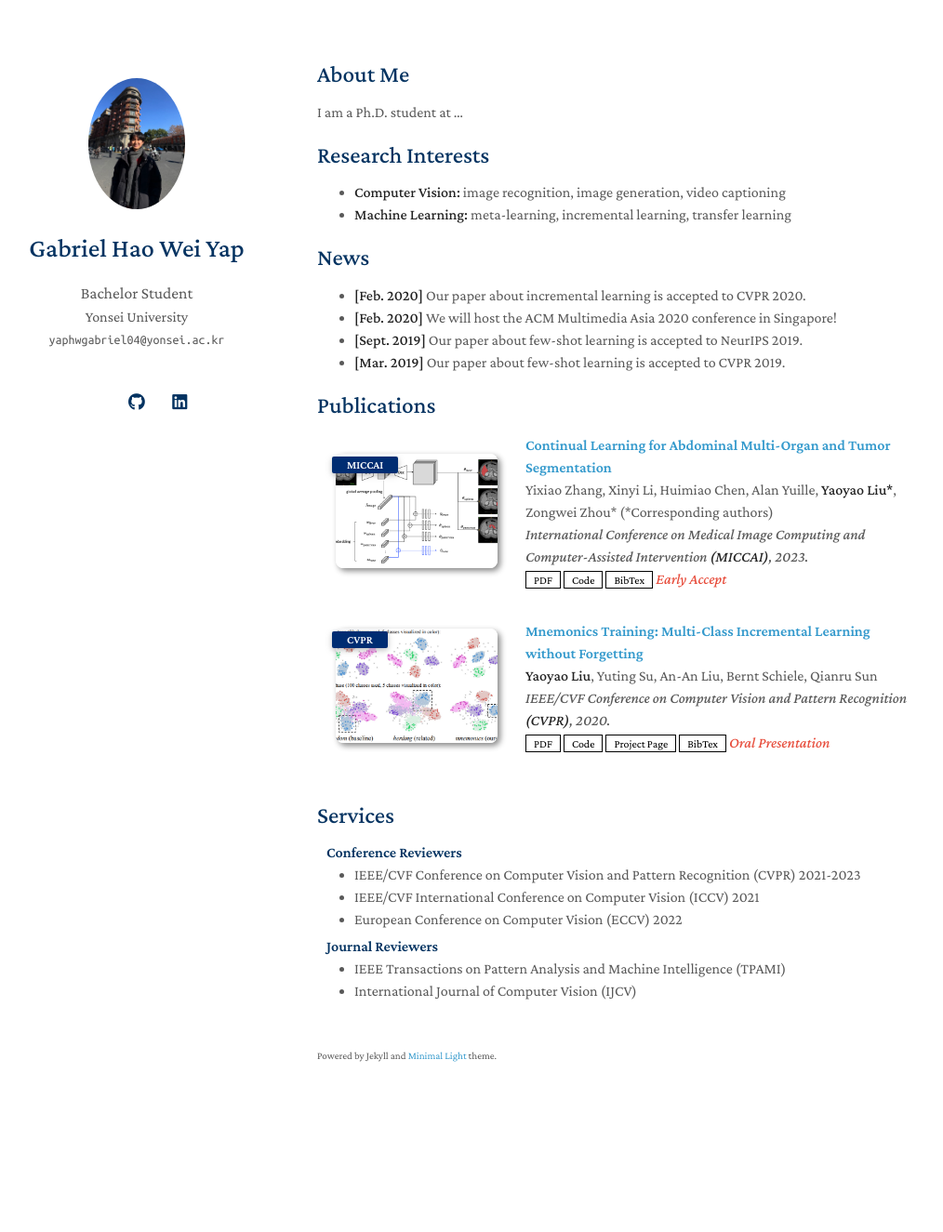
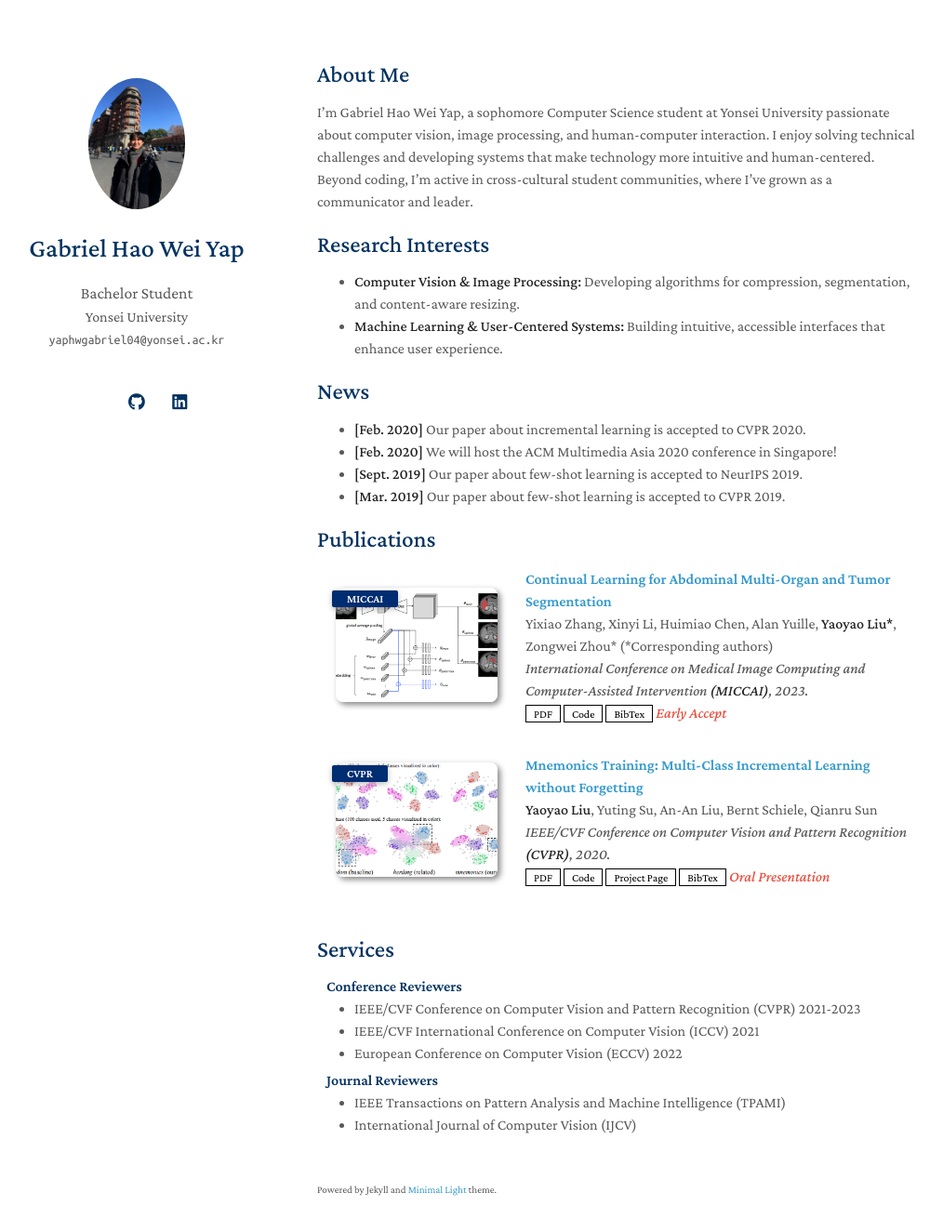
Before and after one commit to Gabriel-Yap/GabrielAcademicWebsite.github.io, a Jekyll site: the page built from index.md, in a window 1280 px wide and 1360 px high. Shown: the top 1325 px of the window at 93% size, without its empty margins (129-1143 px from the left). Built offline with Jekyll 4.4.1, drawn with Linux system fonts in a browser that asks for light colours; a style sheet for code colours, icons or effects is not loaded; our own code applies the rules of GitHub Pages for plain Markdown files.

Commit message:
Content edit

```diff
--- a/index.md
+++ b/index.md
@@ -4,12 +4,12 @@ layout: homepage
 
 ## About Me
 
-I am a Ph.D. student at ...
+I’m Gabriel Hao Wei Yap, a sophomore Computer Science student at Yonsei University passionate about computer vision, image processing, and human-computer interaction. I enjoy solving technical challenges and developing systems that make technology more intuitive and human-centered. Beyond coding, I’m active in cross-cultural student communities, where I’ve grown as a communicator and leader.
 
 ## Research Interests
 
-- **Computer Vision:** image recognition, image generation, video captioning
-- **Machine Learning:** meta-learning, incremental learning, transfer learning
+- **Computer Vision & Image Processing:** Developing algorithms for compression, segmentation, and content-aware resizing.
+- **Machine Learning & User-Centered Systems:** Building intuitive, accessible interfaces that enhance user experience.
 
 ## News
 
```
Also changed, not shown: html_source_file/index.html (+14 -22 lines).
